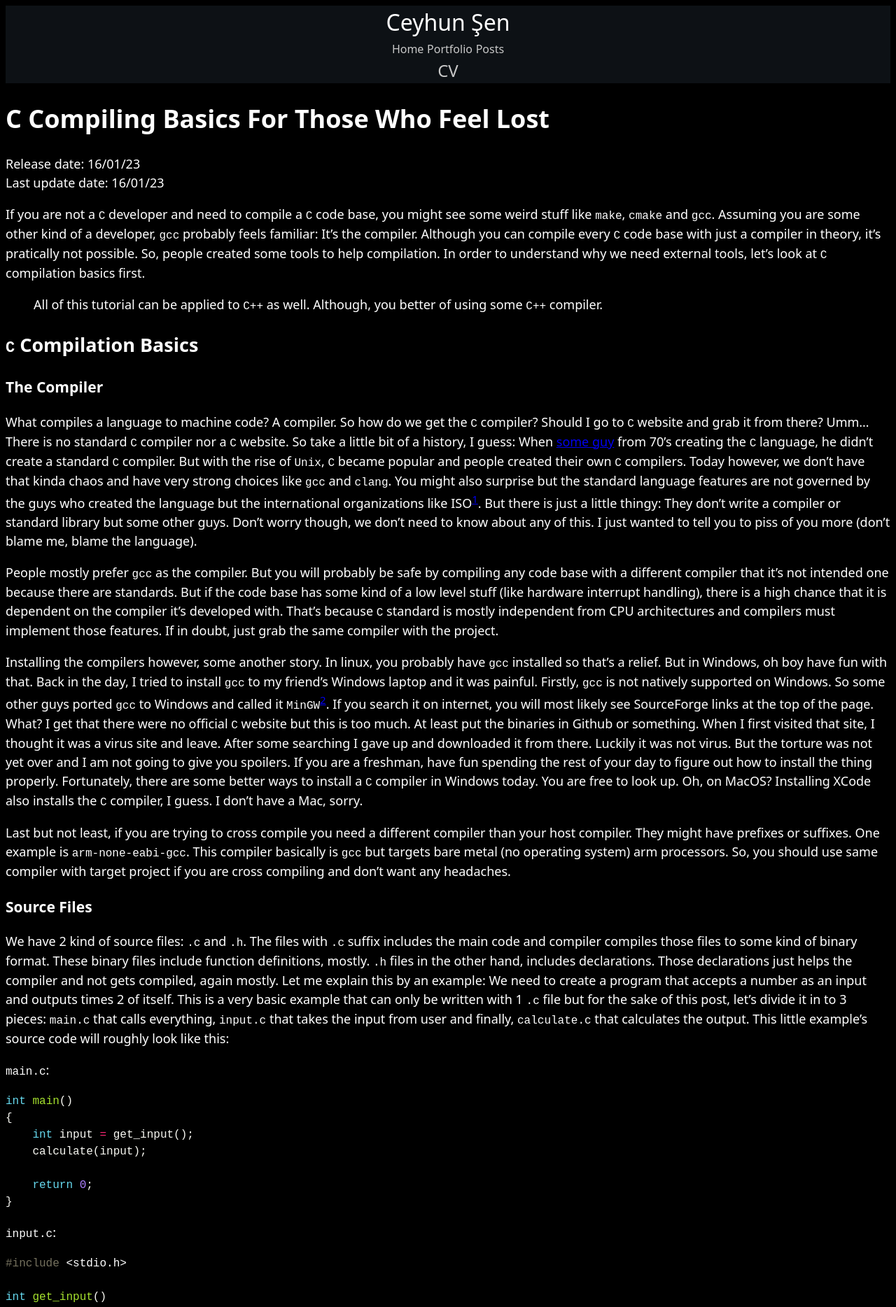
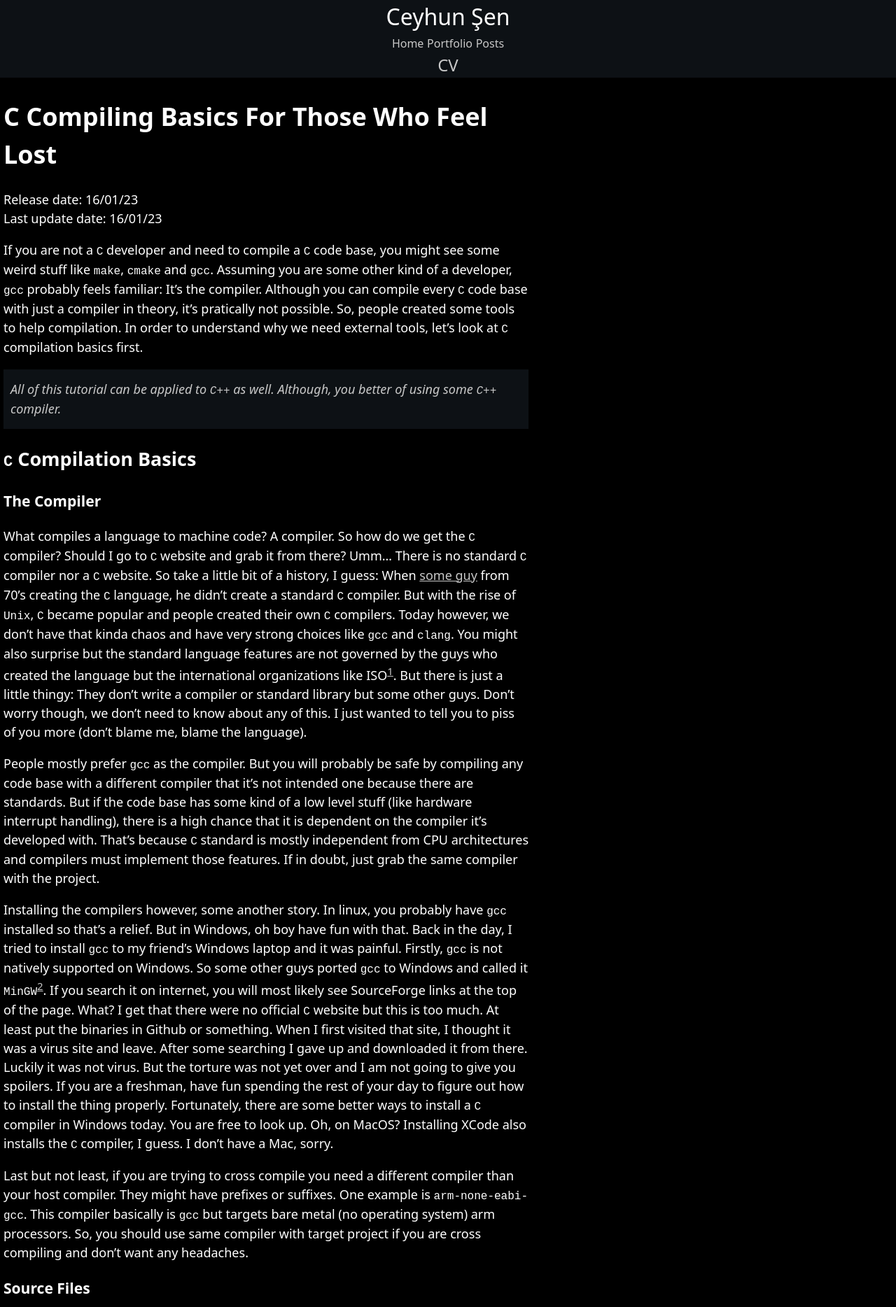
Before and after one commit to ceyhunsen/ceyhunsen.github.io, a Jekyll site: the page built from _posts/2023-01-16-c-compiling-basics-for-those-who-feel-lost.md, in a window 1280 px wide. Shown: the top 1868 px of the page at 70% size. Built offline with Jekyll 4.4.1, drawn with Linux system fonts in a browser that asks for light colours.

Commit message:
Fix body overflow.

```diff
--- a/assets/css/body.css
+++ b/assets/css/body.css
@@ -3,59 +3,40 @@
 @import "navigation.css";
 @import "code.css";
 
-/**
- * Link styling.
- **/
-/* a {
+body {
+	margin: 0;
+}
+
+main {
+	text-align: left;
+	width: var(--width);
+	padding: 5px;
+}
+main p {
+	color: var(--font-first);
+}
+main a {
 	color: var(--font-second);
 }
-a:hover {
+main a:hover {
 	color: var(--font-first);
-} */
-
-/**
- * General styling of body.
- **/
-/* body {
-	margin: 0;
-	display: flex;
-	flex-direction: column;
-	overflow-wrap: break-word;
-	align-content: center;
-} */
-
-/**
- * General styling of lists.
- **/
- /* li {
+}
+main li {
 	list-style-type: disc;
-} */
-
-/**
- * General styling of quotes.
- **/
-/* blockquote {
+}
+main blockquote {
 	background-color: var(--background-second);
-	color: var(--font-second);
 	font-style: italic;
 	margin: auto;
+	stroke: var(--font-first);
 }
-blockquote p {
-	margin: 20px 15px;
-} */
-
-/**
- * Main content.
- **/
-/* .content {
-	text-align: left;
-	width: 750px;
-	margin: 15px;
-	margin: 15px;
+main blockquote p {
+	padding: var(--margin-side) var(--margin-top-bottom);
+	color: var(--font-second);
 }
-.content img {
+main img {
 	display: block;
 	margin-left: auto;
 	margin-right: auto;
 	max-width: 75%;
-} */
+}
--- a/assets/css/code.css
+++ b/assets/css/code.css
@@ -1,11 +1,17 @@
-/**
- * Styling for code sections. Based on monokai.
- **/
+/* Code style. Based on Monokai.*/
 
-.highlight pre { background-color: var(--background-first); }
-.highlight .hll { background-color: #272822; }
+div.highlight {
+	overflow: auto;
+	background-color: var(--background-second);
+}
+pre.highlight {
+	padding: 10px 15px;
+}
+
+.highlight pre { background-color: var(--background-second); }
+.highlight .hll { background-color: var(--background-second); }
 .highlight .c { color: #75715e } /* Comment */
-.highlight .err { color: #960050; background-color: #1e0010 } /* Error */
+.highlight .err { color: #960050; background-color: var(--background-second) } /* Error */
 .highlight .k { color: #66d9ef } /* Keyword */
 .highlight .l { color: #ae81ff } /* Literal */
 .highlight .n { color: #f8f8f2 } /* Name */
--- a/assets/css/styles.css
+++ b/assets/css/styles.css
@@ -15,6 +15,8 @@
 
 	/* Size constants. */
 	--width: 750px;
+	--margin-top-bottom: 10px;
+	--margin-side: 15px;
 	--socials-size: 16px;
 }
 
```
